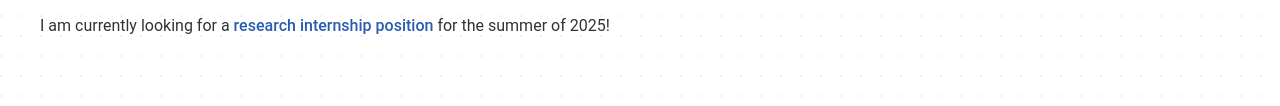
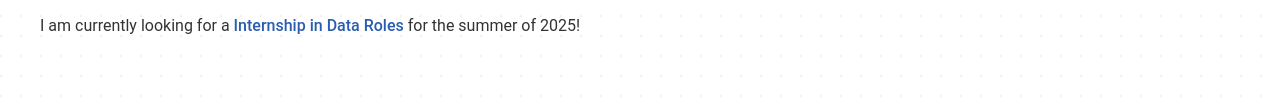
Before and after one commit to yuu2430/yuu2430.github.io, a plain HTML site: page index.html in a window 1280 px wide. Shown: the part 445-551 px from the top of the page. Drawn offline with Linux system fonts and the light colour scheme.

Commit message:
Update index.html

```diff
--- a/index.html
+++ b/index.html
@@ -400,7 +400,7 @@
 
           <p>With experience in <span class="highlight">data analysis</span>, <span class="highlight">statistical modeling</span>, and <span class="highlight">data visualization</span>, I bring a unique interdisciplinary perspective to solving complex problems. My background in <span class="highlight">digital art and design</span> further enhances my ability to communicate data insights effectively.</p>
 
-          <p>I am currently looking for a <span class="highlight">research internship position</span> for the summer of 2025!</p>
+          <p>I am currently looking for a <span class="highlight">Internship in Data Roles</span> for the summer of 2025!</p>
         </div>
       </section>
 
```
